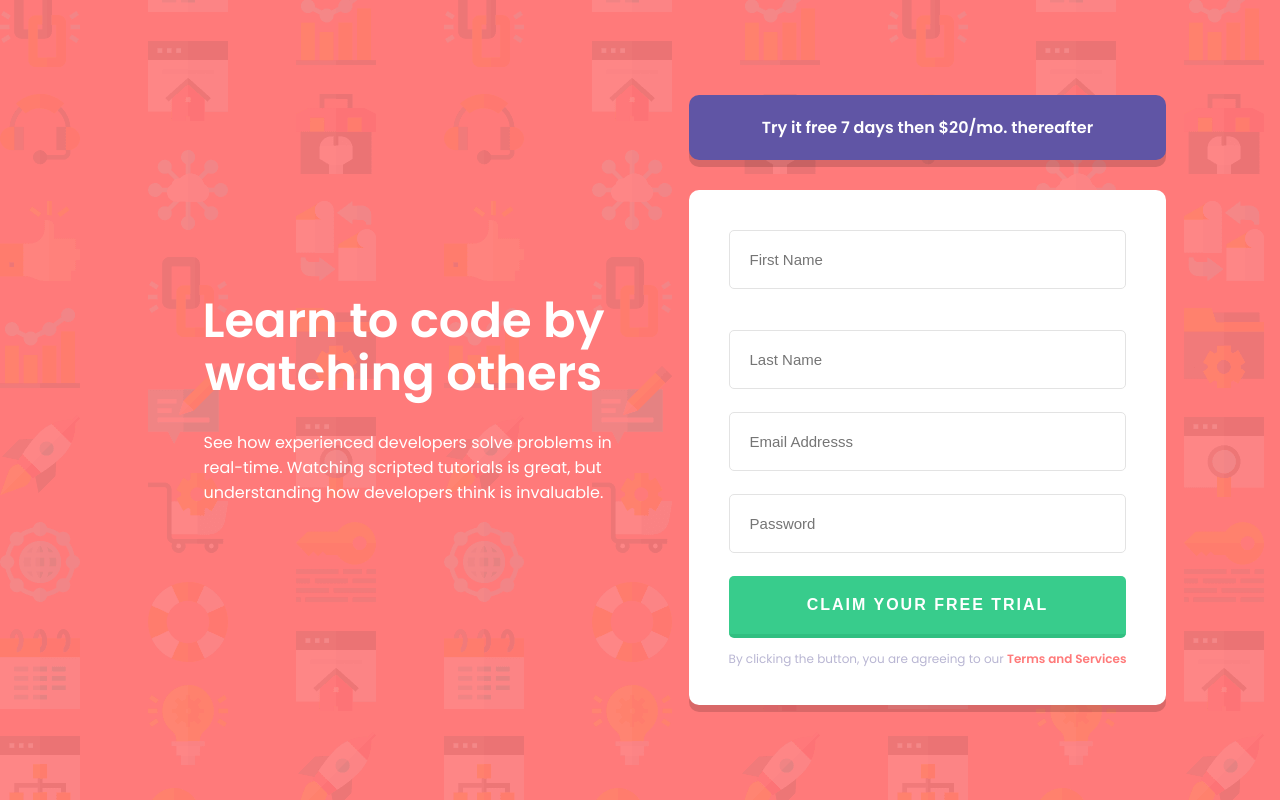
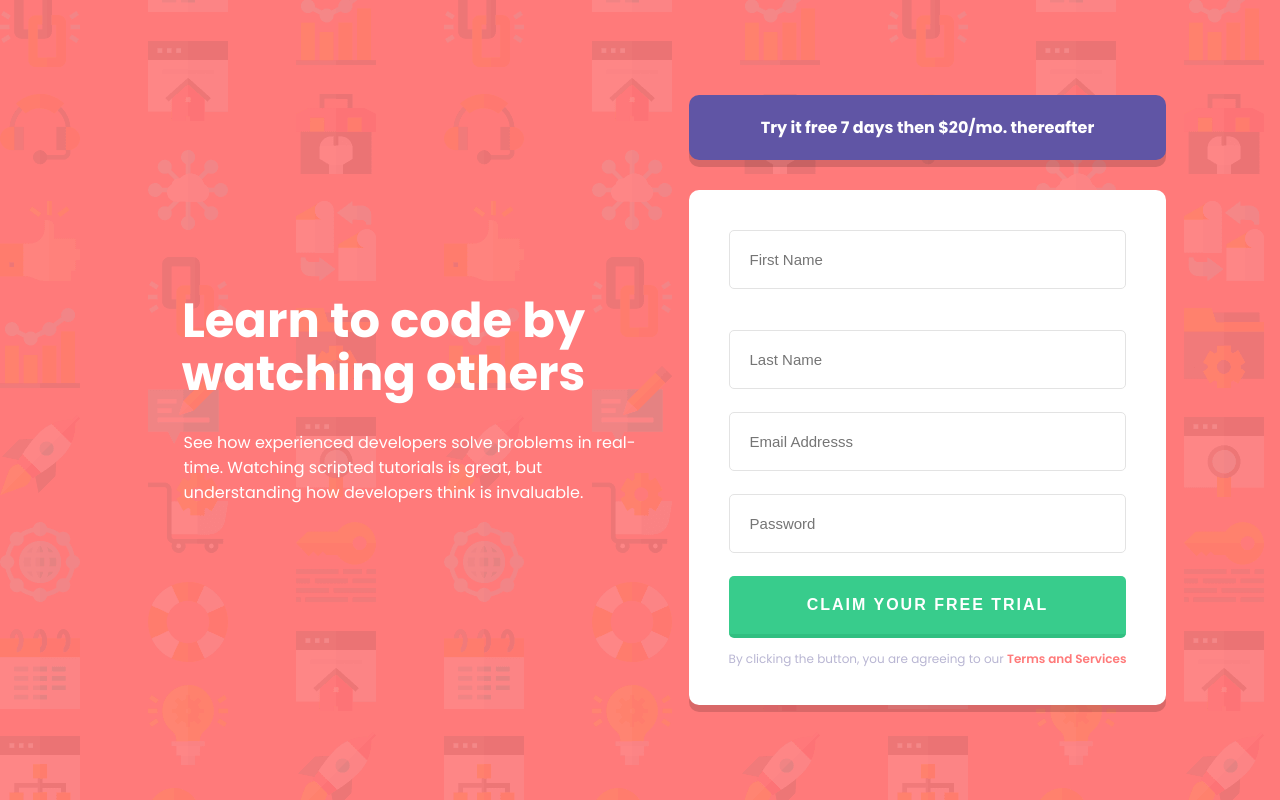
Before and after one commit to ashiqdev/intro-component-with-signup-form, a website: page index.html in a window 1280 px wide. Drawn offline with Linux system fonts and the light colour scheme.

Commit message:
feat: desktop first design

```diff
--- a/sass/base/_base.scss
+++ b/sass/base/_base.scss
@@ -40,7 +40,7 @@ body {
   max-width: 540px;
   margin-right: 3.5rem;
   @include respond(tab-land) {
-    // max-width: 500px;
+    max-width: 500px;
   }
 
   @include respond(tab-port) {
@@ -57,8 +57,7 @@ body {
     // margin-right: 1rem;
     font-size: 4.8rem;
     line-height: 1.1;
-    padding-left: 4rem;
-    font-weight: 600;
+    font-weight: 700;
     margin: 0 auto;
     text-align: center;
 
@@ -78,7 +77,7 @@ body {
 
   &__slogan {
     padding-top: 3rem;
-    padding-left: 9rem;
+    padding-left: 7rem;
     // text-align: center;
     @include respond(custom) {
       padding: 0;
--- a/sass/components/_form.scss
+++ b/sass/components/_form.scss
@@ -19,7 +19,7 @@
     box-shadow: 0px 7px 0px rgba(0, 0, 0, 0.15);
     text-align: center;
     margin-bottom: 3rem;
-    font-weight: 600;
+    font-weight: 700;
 
   }
   &__main {
```
Also changed, not shown: css/style.css.
